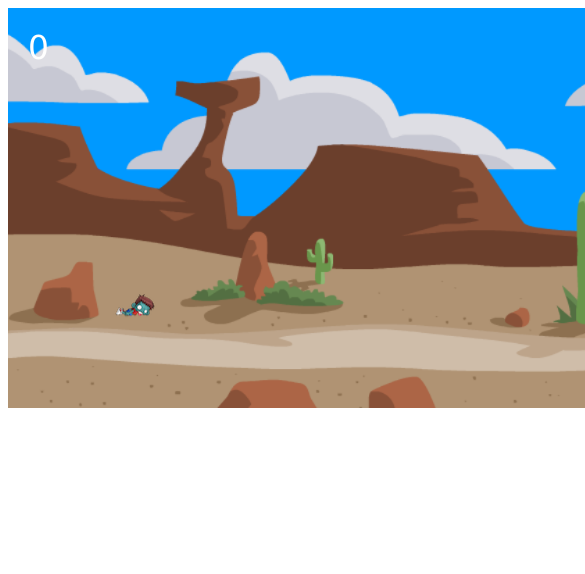
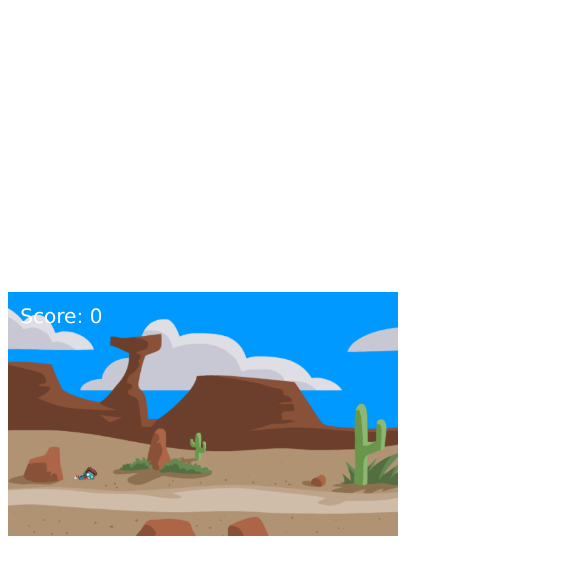
Before and after one commit to TarCode/flappy-zombie, a website: page public/index.html in a window 390 px wide. Shown: the top 574 px of the page, 585 px wide, since content can reach past the window. Drawn offline with Linux system fonts and the light colour scheme.

Commit message:
made game canvas responsive

```diff
--- a/public/index.html
+++ b/public/index.html
@@ -2,7 +2,7 @@
 <html>
     <head>
         <meta charset="utf-8" />
-        <title> Flappy Clone </title>
+        <title> Flappy Zombie </title>
         <script type="text/javascript" src="phaser.min.js"></script>
         <script type="text/javascript" src="main.js"></script>
     </head>
--- a/public/main.js
+++ b/public/main.js
@@ -1,12 +1,20 @@
 // Main state contains the game
 const mainState = {
   preload: function () {
-    // Load bird
-    game.load.image('bird', 'assets/png/male/dead12.png')
+    // Make game canvas responsive
+    game.scale.scaleMode = Phaser.ScaleManager.aspectRatio;
+    game.scale.pageAlignVertically = true;
+    game.scale.pageAlignHorizontally = true;
+    game.scale.setShowAll();
+    game.scale.refresh();
+
+    // Load zombie
+    game.load.image('zombie', 'assets/png/male/dead12.png')
     // Load pipe sprite
     game.load.image('pipe', 'assets/pipe.png')
 
     game.load.image('bg', 'assets/runners/desert_BG.png')
+    game.load.image('bg2', 'assets/runners/swamp.png')
   },
 
   create: function () {
@@ -19,12 +27,12 @@ const mainState = {
     game.physics.startSystem(Phaser.Physics.ARCADE)
 
     // Display bnird at x: 100, y:245
-    this.bird = game.add.sprite(100, 245, 'bird')
-    //Add physics to bird
+    this.zombie = game.add.sprite(100, 245, 'zombie')
+    //Add physics to zombie
     //Needed for movements, gravity collisions, etc
-    game.physics.arcade.enable(this.bird)
+    game.physics.arcade.enable(this.zombie)
 
-    this.bird.body.gravity.y = 1000
+    this.zombie.body.gravity.y = 1000
 
     // add pipes every 1.5 seconds
     this.timer = game.time.events.loop(1500, this.addRowOfPipes, this)
@@ -37,7 +45,7 @@ const mainState = {
 
     this.score = 0
 
-    this.labelScore = game.add.text(20, 20, "0", {
+    this.labelScore = game.add.text(20, 20, "Score: 0", {
       font: "33px Verdana",
       fill: "#fff"
     })
@@ -49,15 +57,20 @@ const mainState = {
 
      // a little bit of math to make sure the speed is consistent whatever the fps
      this.background.tilePosition.x -= scrollSpeed * (game.time.elapsed * 0.001);
-    // Restart game if bird is screwed
-    if (this.bird.y < 0 || this.bird.y > 400)
+    // Restart game if zombie is screwed
+    if (this.zombie.y < 0 || this.zombie.y > 400)
       this.restartGame()
 
-    game.physics.arcade.overlap(this.bird, this.pipes, this.restartGame, null, this)
+    if(this.score > 3)
+      this.background.loadTexture('bg2')
+
+    game.physics.arcade.overlap(this.zombie, this.pipes, this.restartGame, null, this)
+    game.scale.setShowAll();
+    game.scale.refresh();
   },
 
   jump: function () {
-    this.bird.body.velocity.y = -350
+    this.zombie.body.velocity.y = -350
   },
 
   restartGame: function () {
@@ -87,11 +100,11 @@ const mainState = {
     }
 
     this.score += 1
-    this.labelScore.text = this.score
+    this.labelScore.text = "Score: " + this.score
   }
 }
 
-var game = new Phaser.Game(600, 400)
+const game = new Phaser.Game(640, 400)
 
 game.state.add('main', mainState)
 
```
